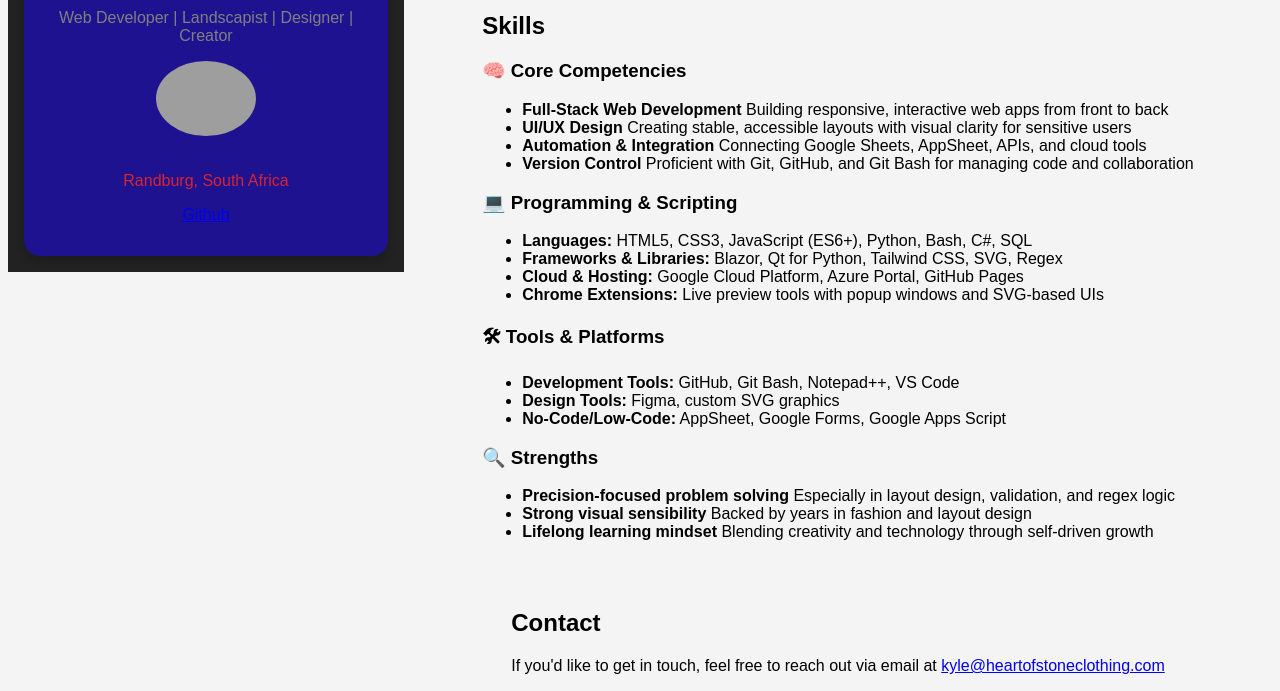
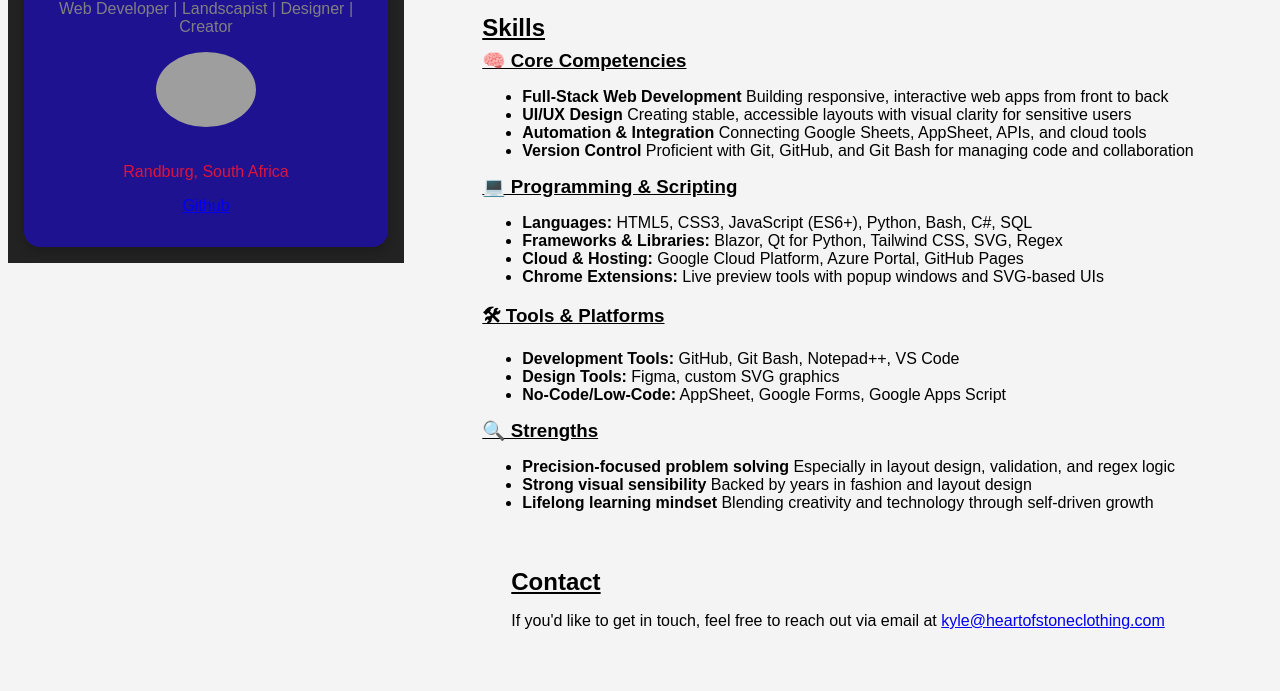
Before and after one commit to heartofstoneclothing/profile-card, a plain HTML site: page index.html in a window 1280 px wide. Shown: the part 331-1022 px from the top of the page. After the commit the page ends 977 px from the top, so only its background shows below. Drawn offline with Linux system fonts and the light colour scheme; grey boxes are pictures that could not be loaded.

Commit message:
fixed style

```diff
--- a/styles.css
+++ b/styles.css
@@ -25,6 +25,7 @@ main {
   text-align: center;
   padding: 2rem;
   width: 300px;
+  color: crimson;
 }
 .about {
   background: rgba(255, 255, 255, 0.8);
@@ -46,6 +47,13 @@ main {
   padding: 1rem;
   border-radius: 0.5rem;
 }
+h1,
+h2,
+h3 {
+  color: #000000;
+  margin: 0.5rem 0;
+  text-decoration: underline;
+}
 .avatar {
   width: 100px;
   border-radius: 50%;
```
